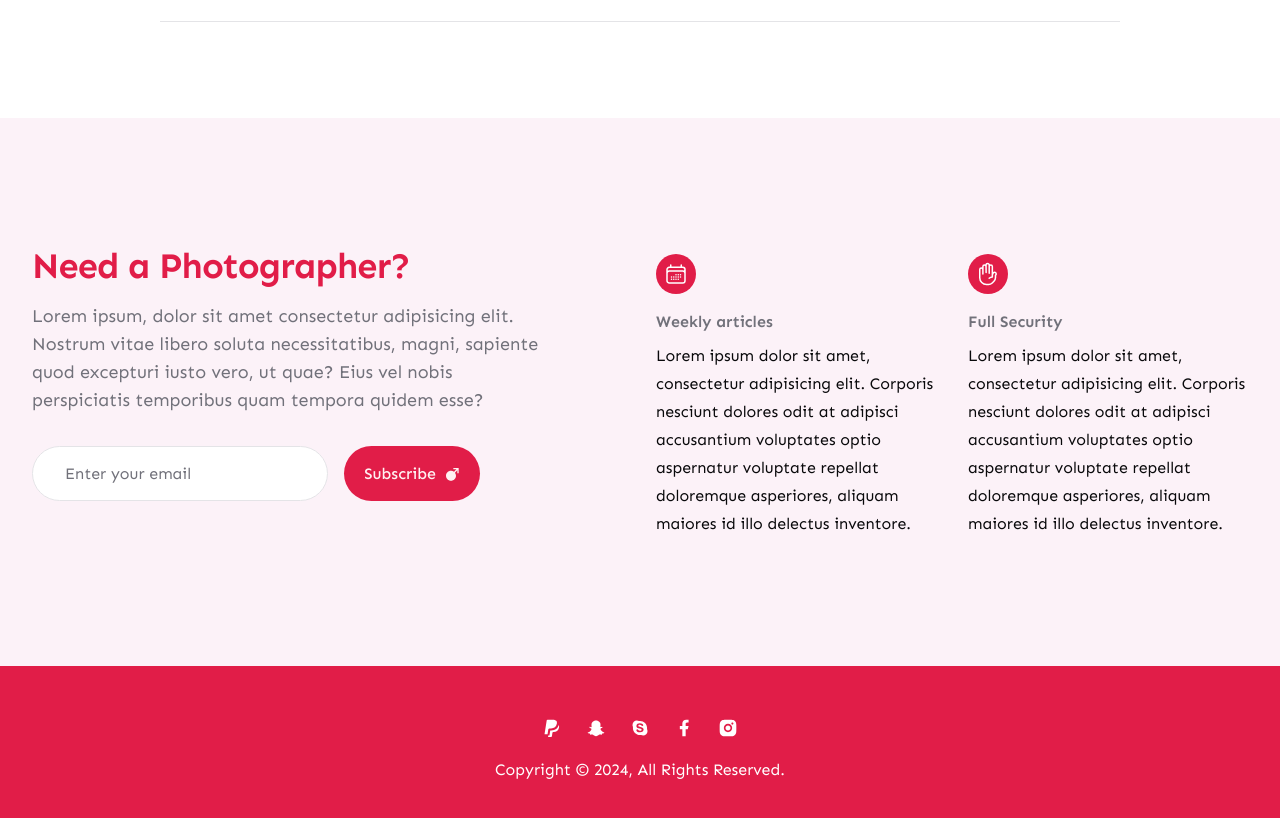
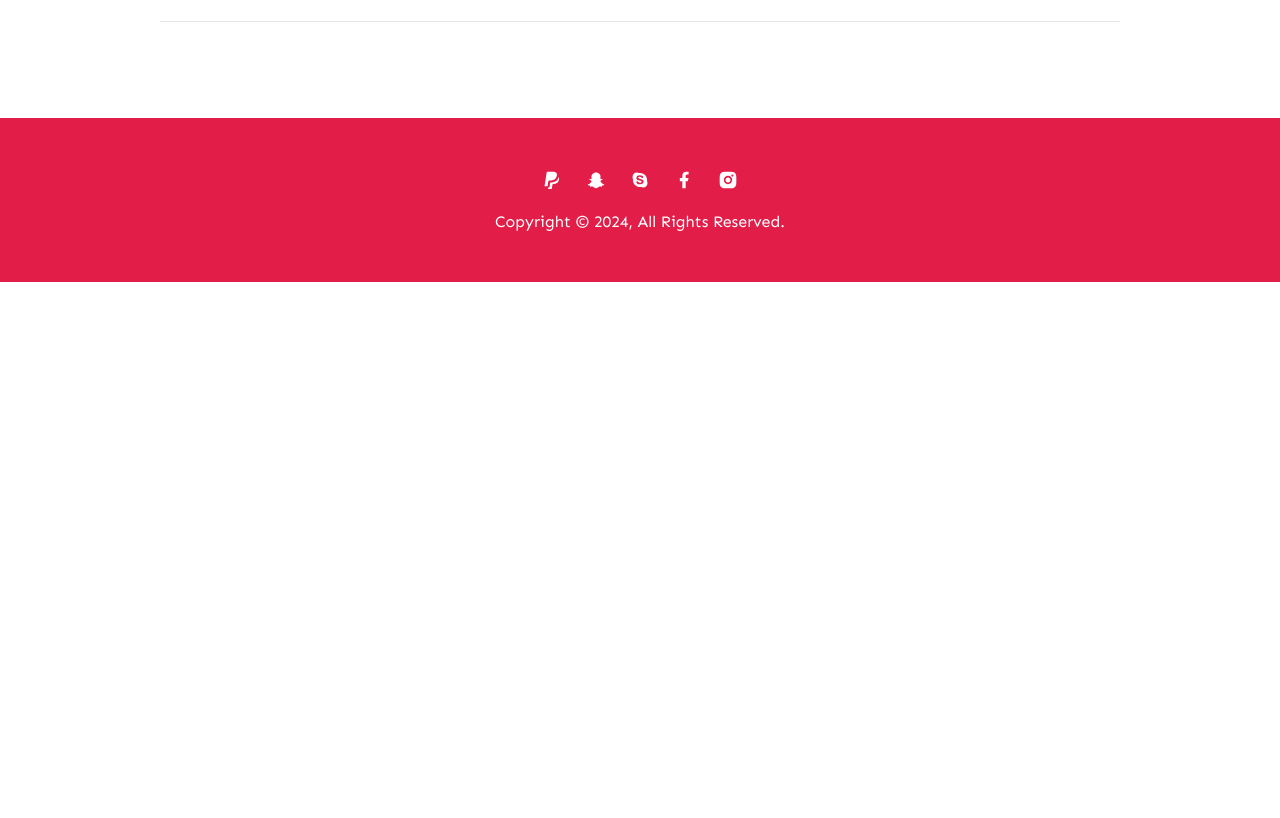
Before and after one commit to iamcodergirl/portfolio-01, a Next.js app: page / in a window 1280 px wide. Shown: the part 5942-6760 px from the top of the page. After the commit the page ends 6224 px from the top, so only its background shows below. Built offline with nearby package versions, Linux system fonts and the light colour scheme.

Commit message:
UPDATE 013

```diff
--- a/app/page.jsx
+++ b/app/page.jsx
@@ -2,7 +2,6 @@ import Faq from '@/components/Faq';
 import Feature from '@/components/Feature';
 import Gallery from '@/components/Gallery';
 import Hero from '@/components/Hero';
-import Newsletter from '@/components/NewsLetter';
 import Reviews from '@/components/Reviews';
 import Services from '@/components/Services';
 
@@ -15,7 +14,6 @@ export default function Home() {
 			<Gallery />
 			<Reviews />
 			<Faq />
-			<Newsletter />
 		</>
 	);
 }
```
